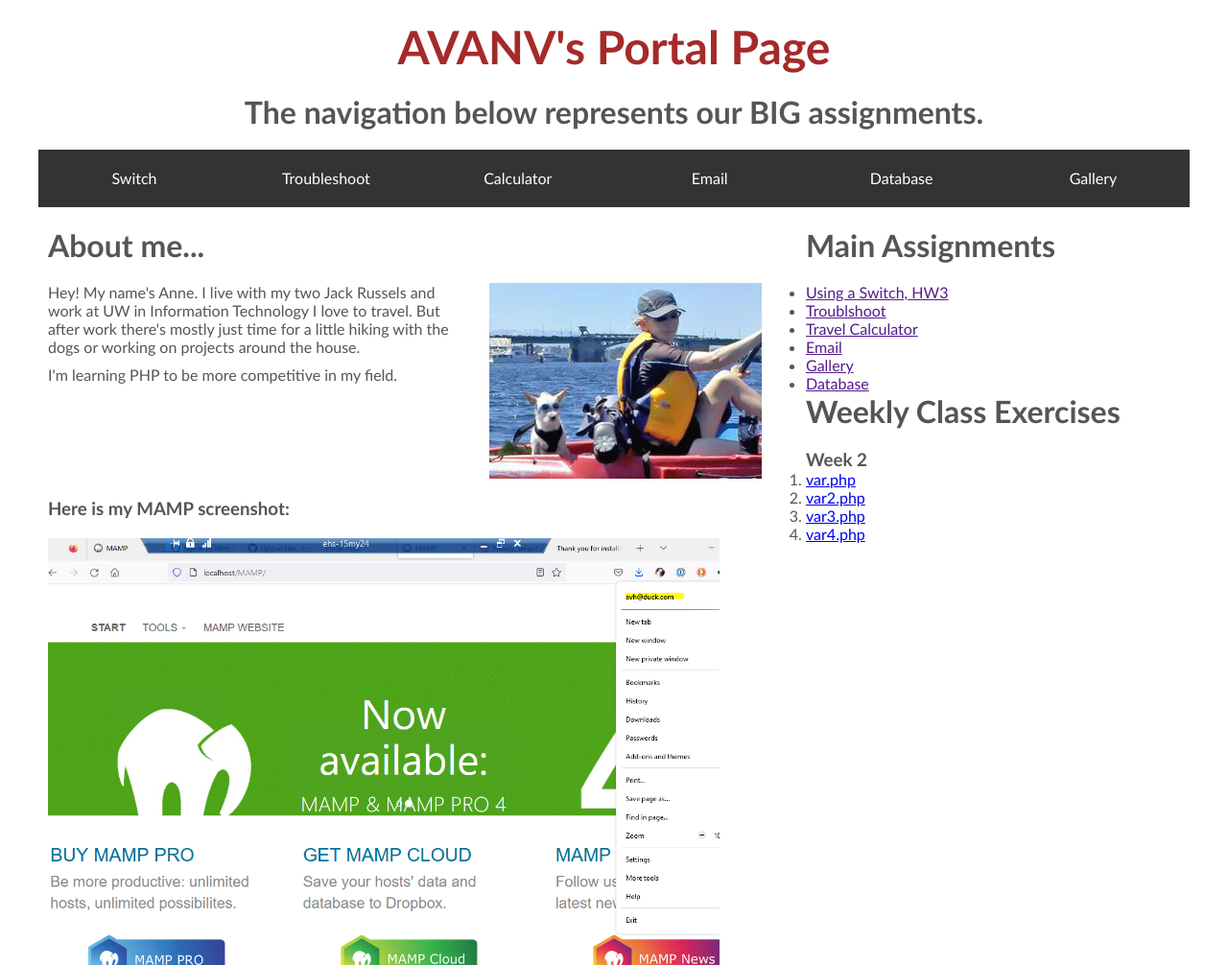
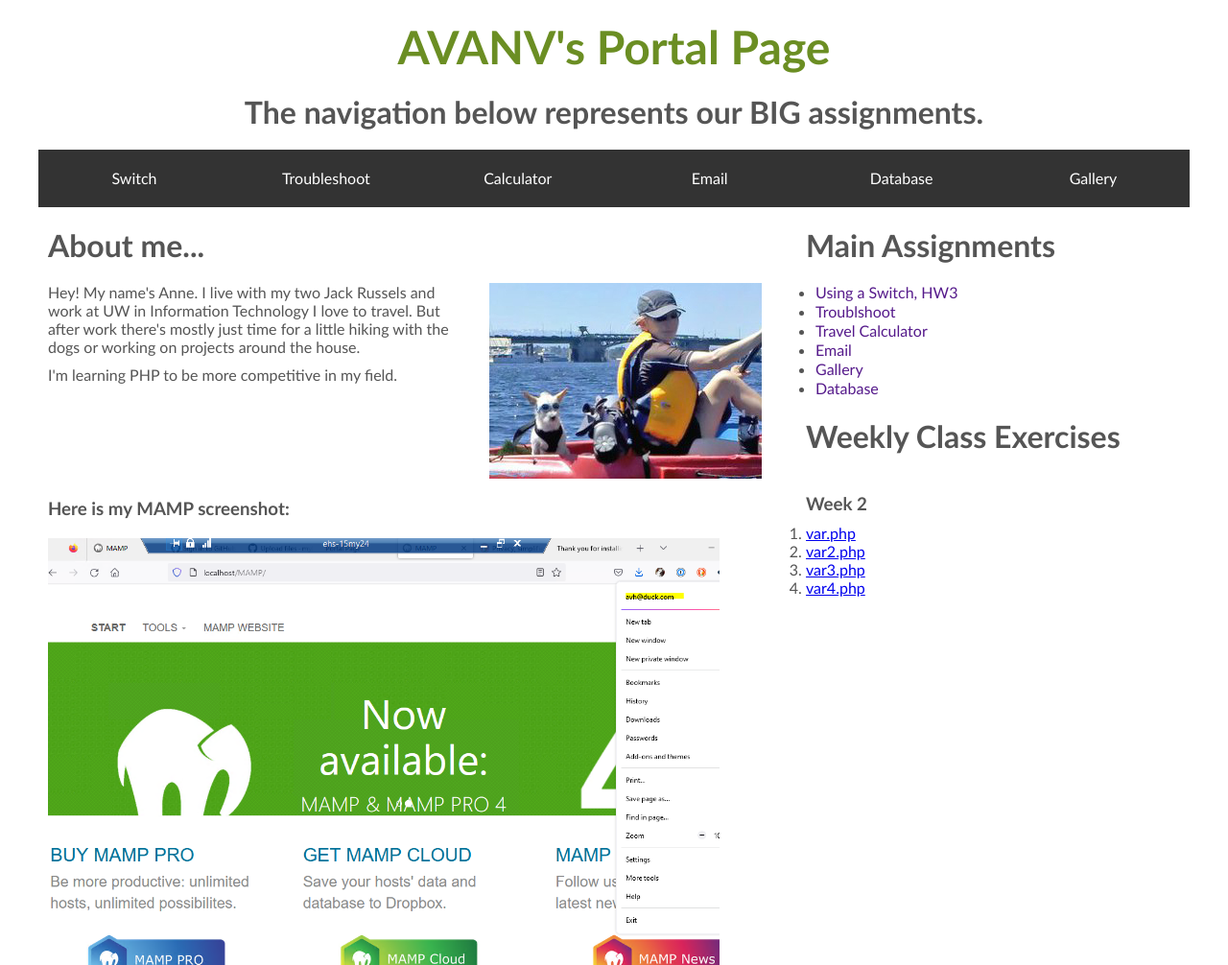
Before and after one commit to mylittlelu/it261, a PHP site: page / in a window 1280 px wide. Shown: the top 1006 px of the page at 96% size. Run offline with PHP 8.4, Linux system fonts and the light colour scheme.

Commit message:
Add files via upload

```diff
--- a/css/styles.css
+++ b/css/styles.css
@@ -90,11 +90,12 @@
 }
 h1 a {
     text-decoration: none;
-    color: brown;
+    color: olivedrab;
 }
 
 h2 {
     font-size:2em;
+    font-stretch:expanded;
     text-align: center;
     margin-bottom:20px;
 }
@@ -115,6 +116,21 @@
     overflow: hidden;
 }
 
+aside h3 {
+    padding-top: 20px;
+    padding-bottom: 10px;
+}
+
+aside ul {
+    padding-left: 10px;
+    line-height: 20px;
+    margin-bottom: 20px;
+}
+
+aside ul a {
+    text-decoration: none;
+}
+
 .resize {
     max-width:700px;
     height: auto;
```
